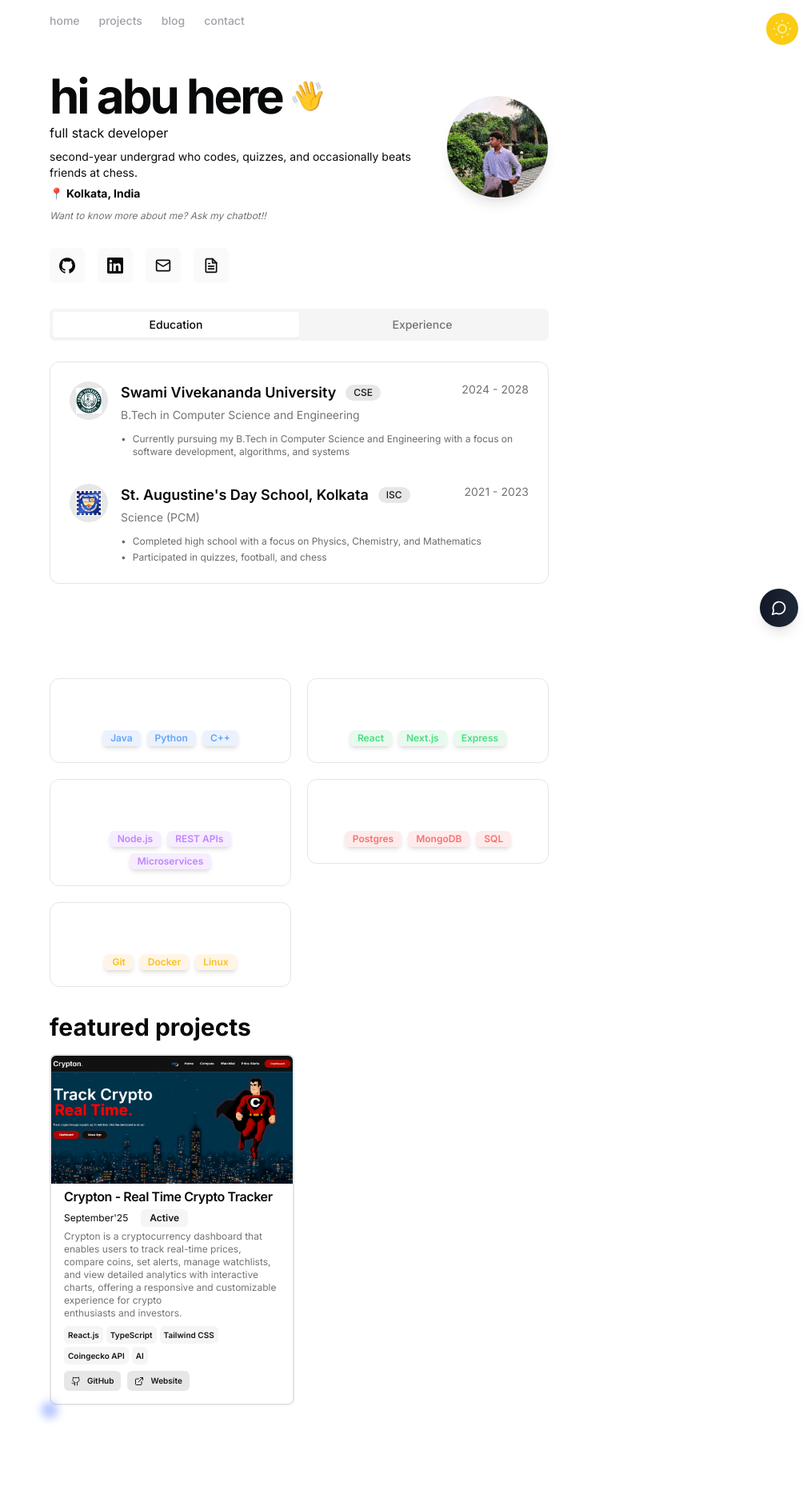
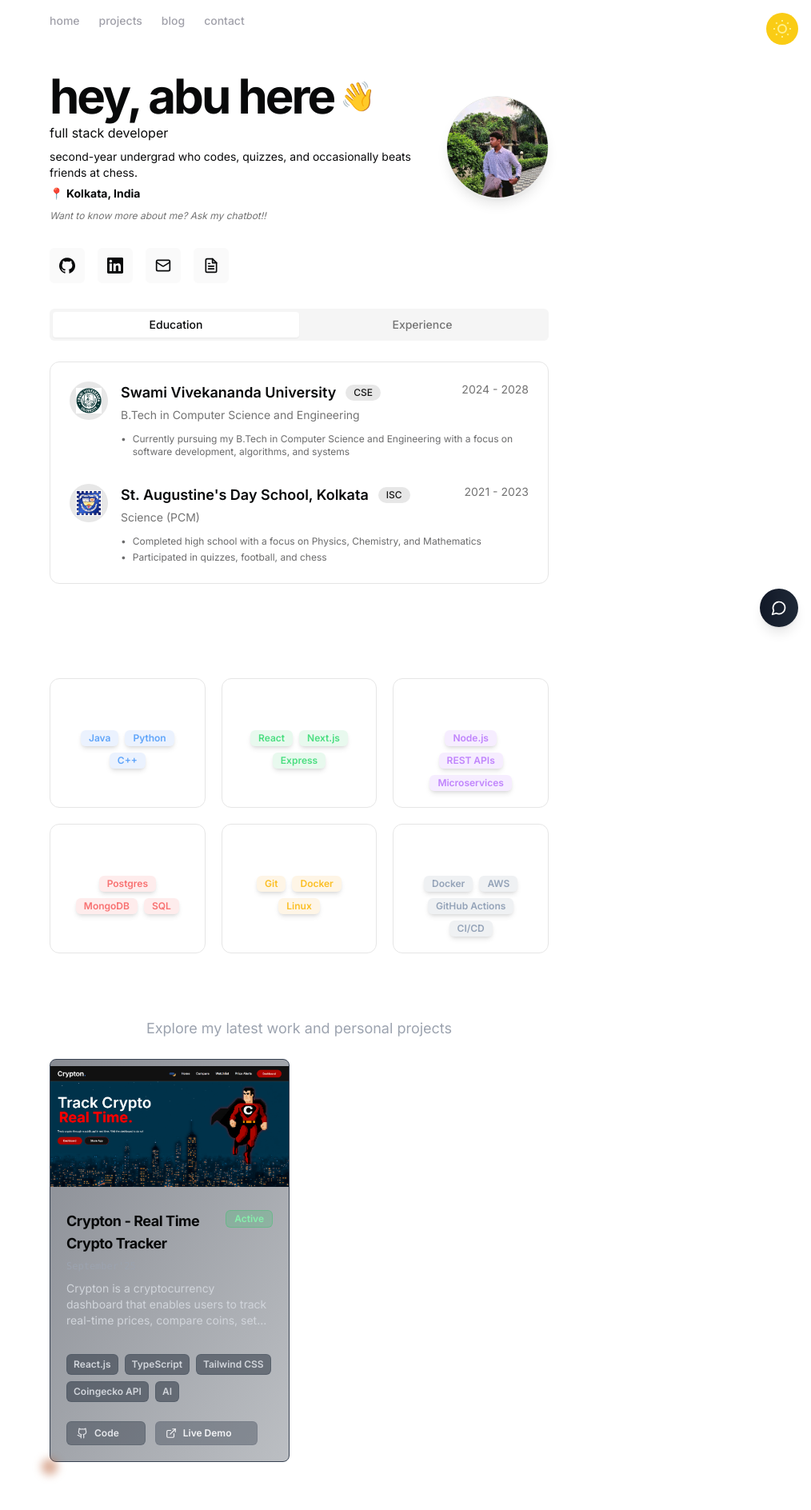
Before and after one commit to abufarisdev/portfolio-1, a Next.js app: page / in a window 1280 px wide. Shown: the top 1888 px of the page at 80% size, without its empty margins (266-1280 px from the left). Before the commit the page ends 1859 px from the top, so only its background shows below. Built offline with nearby package versions, Linux system fonts and the light colour scheme.

Commit message:
styled project card component and improved overall mood

```diff
--- a/src/app/globals.css
+++ b/src/app/globals.css
@@ -114,13 +114,37 @@
   transition:
     width 0.2s ease,
     height 0.2s ease,
-    background 0.2s ease;
+    background 0.2s ease,
+    transform 0.3s cubic-bezier(0.17, 0.67, 0.83, 0.67);
 }
 
 .magic-cursor.active {
   width: 20px;
   height: 20px;
   background: radial-gradient(circle, rgba(200, 105, 60, 0.8) 0%, rgba(200, 105, 60, 0.4) 40%, transparent 70%);
+}
+
+/* Shape-shifting cursor variations */
+.magic-cursor.circle {
+  border-radius: 50%;
+}
+
+.magic-cursor.square {
+  border-radius: 6px;
+  width: 24px;
+  height: 24px;
+}
+
+.magic-cursor.triangle {
+  clip-path: polygon(50% 0%, 0% 100%, 100% 100%);
+  width: 28px;
+  height: 24px;
+}
+
+.magic-cursor.hexagon {
+  clip-path: polygon(25% 0%, 75% 0%, 100% 50%, 75% 100%, 25% 100%, 0% 50%);
+  width: 28px;
+  height: 24px;
 }
 
 /* Ripple Container */
@@ -152,6 +176,52 @@
   }
 }
 
+/* Particle Trail Effect - The best one! */
+.particle-trail {
+  position: fixed;
+  width: 4px;
+  height: 4px;
+  background: rgba(180, 85, 40, 0.6);
+  border-radius: 50%;
+  pointer-events: none;
+  z-index: 9997;
+  animation: particle-fade 1s ease-out forwards;
+}
+
+@keyframes particle-fade {
+  0% {
+    opacity: 1;
+    transform: translate(-50%, -50%) scale(1);
+  }
+  100% {
+    opacity: 0;
+    transform: translate(-50%, -50%) scale(0);
+  }
+}
+
+/* Ghost Trail Effect */
+.ghost-cursor {
+  position: fixed;
+  width: 24px;
+  height: 24px;
+  border: 2px solid rgba(180, 85, 40, 0.3);
+  border-radius: 50%;
+  pointer-events: none;
+  z-index: 9996;
+  animation: ghost-fade 1.5s ease-out forwards;
+}
+
+@keyframes ghost-fade {
+  0% {
+    opacity: 0.7;
+    transform: translate(-50%, -50%) scale(1);
+  }
+  100% {
+    opacity: 0;
+    transform: translate(-50%, -50%) scale(1.5);
+  }
+}
+
 /* Interactive element hover states */
 a:hover ~ .magic-cursor,
 button:hover ~ .magic-cursor,
@@ -159,6 +229,36 @@ button:hover ~ .magic-cursor,
   width: 40px;
   height: 40px;
   background: radial-gradient(circle, rgba(200, 105, 60, 0.8) 0%, rgba(200, 105, 60, 0.5) 40%, transparent 70%);
+}
+
+/* Magnetic hover effect for interactive elements */
+.magnetic-element {
+  transition: transform 0.3s cubic-bezier(0.17, 0.67, 0.83, 0.67);
+}
+
+.magnetic-element:hover {
+  transform: scale(1.05);
+}
+
+/* Text reveal effect for headings */
+.text-reveal {
+  position: relative;
+  overflow: hidden;
+}
+
+.text-reveal::before {
+  content: '';
+  position: absolute;
+  top: 0;
+  left: -100%;
+  width: 100%;
+  height: 100%;
+  background: linear-gradient(90deg, transparent, rgba(180, 85, 40, 0.3), transparent);
+  transition: left 0.5s ease;
+}
+
+.text-reveal:hover::before {
+  left: 100%;
 }
 
 /* Additional rusty brown theme utilities */
@@ -189,6 +289,7 @@ button:hover ~ .magic-cursor,
 .text-muted-bright {
   color: hsl(15, 20%, 80%);
 }
+
 /* Refined blog content styles */
 .blog-content-refined {
   color: #fef3c7;
@@ -393,3 +494,60 @@ body, html {
   border: 2px solid hsl(var(--background));
   box-shadow: 0 0 0 2px hsl(var(--primary) / 0.2);
 }
+
+/* Reduced motion support */
+@media (prefers-reduced-motion: reduce) {
+  .magic-cursor,
+  .particle-trail,
+  .ghost-cursor,
+  .ripple,
+  .wave-hand {
+    animation: none !important;
+    transition: none !important;
+  }
+
+  .magnetic-element,
+  .text-reveal::before {
+    transition: none !important;
+  }
+}
+
+/* Custom styles for project cards */
+.line-clamp-2 {
+  display: -webkit-box;
+  -webkit-line-clamp: 2;
+  -webkit-box-orient: vertical;
+  overflow: hidden;
+}
+
+.line-clamp-3 {
+  display: -webkit-box;
+  -webkit-line-clamp: 3;
+  -webkit-box-orient: vertical;
+  overflow: hidden;
+}
+
+/* Smooth backdrop blur support */
+@supports (backdrop-filter: blur(10px)) {
+  .backdrop-blur-sm {
+    backdrop-filter: blur(8px);
+  }
+}
+
+/* Enhanced hover effects */
+.project-card-hover {
+  transition: all 0.3s cubic-bezier(0.4, 0, 0.2, 1);
+}
+
+.project-card-hover:hover {
+  transform: translateY(-4px) scale(1.02);
+  box-shadow: 0 20px 40px rgba(180, 83, 9, 0.15);
+}
+
+/* Gradient text effects */
+.gradient-text {
+  background: linear-gradient(135deg, #f59e0b 0%, #b45309 100%);
+  -webkit-background-clip: text;
+  -webkit-text-fill-color: transparent;
+  background-clip: text;
+}
--- a/src/app/page.tsx
+++ b/src/app/page.tsx
@@ -17,11 +17,13 @@ import {
   TabsTrigger,
   TabsContent,
 } from "@/components/ui/tabs";
-import { useEffect } from 'react';
+import { useEffect, useRef } from 'react';
 
 const BLUR_FADE_DELAY = 0.04;
 
 export default function Page() {
+  const lastParticleTimeRef = useRef(0);
+
   useEffect(() => {
     // Create custom cursor element
     const cursor = document.createElement('div');
@@ -65,8 +67,37 @@ export default function Page() {
       cursor.classList.remove('active');
     };
 
+    // Particle trail effect
+    const createParticle = (e: MouseEvent) => {
+      if (Date.now() - lastParticleTimeRef.current < 30) return; // Limit particle creation
+
+      const particle = document.createElement('div');
+      particle.className = 'particle-trail';
+      particle.style.left = `${e.clientX}px`;
+      particle.style.top = `${e.clientY}px`;
+
+      // Randomize particle size and color slightly
+      const size = 2 + Math.random() * 4;
+      const opacity = 0.4 + Math.random() * 0.3;
+      particle.style.width = `${size}px`;
+      particle.style.height = `${size}px`;
+      particle.style.background = `rgba(180, 85, 40, ${opacity})`;
+
+      document.body.appendChild(particle);
+
+      // Remove particle after animation
+      setTimeout(() => {
+        if (particle.parentNode) {
+          particle.parentNode.removeChild(particle);
+        }
+      }, 1000);
+
+      lastParticleTimeRef.current = Date.now();
+    };
+
     // Add event listeners
     document.addEventListener('mousemove', onMouseMove);
+    document.addEventListener('mousemove', createParticle);
     document.addEventListener('click', onClick);
     document.addEventListener('mousedown', onMouseDown);
     document.addEventListener('mouseup', onMouseUp);
@@ -74,12 +105,27 @@ export default function Page() {
     // Cleanup
     return () => {
       document.removeEventListener('mousemove', onMouseMove);
+      document.removeEventListener('mousemove', createParticle);
       document.removeEventListener('click', onClick);
       document.removeEventListener('mousedown', onMouseDown);
       document.removeEventListener('mouseup', onMouseUp);
-      cursor.remove();
-      rippleContainer.remove();
+
+      if (cursor.parentNode) {
+        cursor.parentNode.removeChild(cursor);
+      }
+
+      if (rippleContainer.parentNode) {
+        rippleContainer.parentNode.removeChild(rippleContainer);
+      }
+
       document.body.style.cursor = 'default';
+
+      // Clean up any remaining particles
+      document.querySelectorAll('.particle-trail').forEach(particle => {
+        if (particle.parentNode) {
+          particle.parentNode.removeChild(particle);
+        }
+      });
     };
   }, []);
 
@@ -179,6 +225,7 @@ export default function Page() {
             </div>
           </BlurFade>
         </section>
+
         {/* Tabs Section */}
         <section id="tabs" className="w-full">
           <BlurFade delay={BLUR_FADE_DELAY}>
@@ -350,7 +397,7 @@ export default function Page() {
     </BlurFade>
 
     {/* Grid for Skill Categories with Theme-Matching Cards */}
-            <div className="grid grid-cols-1 md:grid-cols-2 gap-5 w-full">
+    <div className="grid grid-cols-1 md:grid-cols-2 lg:grid-cols-3 gap-5 w-full">
       {Object.entries(DATA.skills).map(([category, skills], idx) => (
         <BlurFade
           key={category}
@@ -358,12 +405,12 @@ export default function Page() {
           className="w-full"
         >
           {/* Skill Category Card */}
-                  <div className="relative group">
+          <div className="relative group h-full"> {/* Added h-full for equal height */}
             {/* Subtle glow effect */}
-                    <div className="absolute -inset-0.5 bg-gradient-to-r from-blue-700/30 to-purple-700/30 rounded-xl opacity-0 group-hover:opacity-50 transition duration-500 blur-sm"></div>
+            <div className="absolute -inset-0.5 bg-gradient-to-r from-amber-700/30 to-amber-900/30 rounded-xl opacity-0 group-hover:opacity-50 transition duration-500 blur-sm"></div>
 
             {/* Main card content */}
-                    <div className="relative bg-card border border-border rounded-xl p-5 h-full transition-all duration-300 hover:border-blue-700/30">
+            <div className="relative bg-card border border-border rounded-xl p-5 h-full transition-all duration-300 hover:border-amber-700/30 group-hover:shadow-lg">
               {/* Category Heading - Changed to white */}
               <h3 className="text-lg font-semibold mb-4 text-center text-white">
                 {category}
@@ -385,23 +432,65 @@ export default function Page() {
           </div>
         </BlurFade>
       ))}
+
+      {/* New Technology Category Card */}
+      <BlurFade delay={BLUR_FADE_DELAY * 10 + Object.entries(DATA.skills).length * 0.1} className="w-full">
+        <div className="relative group h-full">
+          {/* Subtle glow effect */}
+          <div className="absolute -inset-0.5 bg-gradient-to-r from-amber-700/30 to-amber-900/30 rounded-xl opacity-0 group-hover:opacity-50 transition duration-500 blur-sm"></div>
+
+          {/* Main card content */}
+          <div className="relative bg-card border border-border rounded-xl p-5 h-full transition-all duration-300 hover:border-amber-700/30 group-hover:shadow-lg">
+            {/* Category Heading */}
+            <h3 className="text-lg font-semibold mb-4 text-center text-white">
+              DevOps & Cloud
+            </h3>
+
+            {/* Skills Badges */}
+            <div className="flex flex-wrap gap-2 justify-center">
+              <Badge variant="devops" className="hover:scale-105 transition-transform border-0 shadow-md">
+                Docker
+              </Badge>
+
+              <Badge variant="devops" className="hover:scale-105 transition-transform border-0 shadow-md">
+                AWS
+              </Badge>
+              <Badge variant="devops" className="hover:scale-105 transition-transform border-0 shadow-md">
+                GitHub Actions
+              </Badge>
+              <Badge variant="devops" className="hover:scale-105 transition-transform border-0 shadow-md">
+                CI/CD
+              </Badge>
+            </div>
+          </div>
+        </div>
+      </BlurFade>
     </div>
   </div>
 </section>
 
 {/* Projects Section */}
 <section id="projects">
-          <div className="space-y-4 w-full">
+  <div className="space-y-6 w-full">
     <BlurFade delay={BLUR_FADE_DELAY * 11}>
-              <h2 className="text-3xl font-bold">featured projects</h2>
+      <h2 className="text-4xl font-bold text-center text-white mb-2">
+        Featured Projects
+      </h2>
+      <p className="text-gray-400 text-center text-lg max-w-2xl mx-auto">
+        Explore my latest work and personal projects
+      </p>
     </BlurFade>
-            <div className="grid grid-cols-1 gap-3 sm:grid-cols-2 max-w-[800px] mx-auto">
+
+    <div className="grid grid-cols-1 md:grid-cols-2 lg:grid-cols-2 gap-6 max-w-6xl mx-auto">
       {DATA.projects.map((project, id) => (
-                <BlurFade key={project.title} delay={BLUR_FADE_DELAY * id * 0.05}>
+        <BlurFade
+          key={project.title}
+          delay={BLUR_FADE_DELAY * 12 + id * 0.1}
+          className="h-full"
+        >
           <ProjectCard
             href={project.href}
             githubUrl={project.githubUrl}
-                    key={project.title}
             title={project.title}
             active={project.active}
             description={project.description}
@@ -417,92 +506,6 @@ export default function Page() {
   </div>
 </section>
       </main>
-
-      {/* Add CSS for waving animation and cursor effects */}
-      <style jsx global>{`
-        .wave-hand {
-          display: inline-block;
-          animation: wave 2.5s infinite;
-          transform-origin: 70% 70%;
-          cursor: pointer;
-        }
-
-        .wave-hand:hover {
-          animation: wave 0.5s infinite;
-        }
-
-        @keyframes wave {
-          0% { transform: rotate(0deg); }
-          10% { transform: rotate(14deg); }
-          20% { transform: rotate(-8deg); }
-          30% { transform: rotate(14deg); }
-          40% { transform: rotate(-4deg); }
-          50% { transform: rotate(10deg); }
-          60% { transform: rotate(0deg); }
-          100% { transform: rotate(0deg); }
-        }
-
-        /* Magic Cursor Styles */
-        .magic-cursor {
-          position: fixed;
-          width: 30px;
-          height: 30px;
-          background: radial-gradient(circle, rgba(91, 133, 255, 0.6) 0%, rgba(91, 133, 255, 0.3) 40%, transparent 70%);
-          border-radius: 50%;
-          pointer-events: none;
-          z-index: 9999;
-          transform: translate(-50%, -50%);
-          filter: blur(4px);
-          transition:
-            width 0.2s ease,
-            height 0.2s ease,
-            background 0.2s ease;
-        }
-
-        .magic-cursor.active {
-          width: 20px;
-          height: 20px;
-          background: radial-gradient(circle, rgba(147, 197, 253, 0.8) 0%, rgba(147, 197, 253, 0.4) 40%, transparent 70%);
-        }
-
-        /* Ripple Container */
-        .ripple-container {
-          position: fixed;
-          top: 0;
-          left: 0;
-          width: 100%;
-          height: 100%;
-          pointer-events: none;
-          z-index: 9998;
-        }
-
-        /* Ripple Effect */
-        .ripple {
-          position: absolute;
-          width: 100px;
-          height: 100px;
-          background: radial-gradient(circle, rgba(147, 197, 253, 0.3) 0%, transparent 70%);
-          border-radius: 50%;
-          transform: translate(-50%, -50%) scale(0);
-          animation: ripple-effect 1s ease-out;
-        }
-
-        @keyframes ripple-effect {
-          to {
-            transform: translate(-50%, -50%) scale(4);
-            opacity: 0;
-          }
-        }
-
-        /* Interactive element hover states */
-        a:hover ~ .magic-cursor,
-        button:hover ~ .magic-cursor,
-        .badge:hover ~ .magic-cursor {
-          width: 40px;
-          height: 40px;
-          background: radial-gradient(circle, rgba(147, 197, 253, 0.8) 0%, rgba(147, 197, 253, 0.5) 40%, transparent 70%);
-        }
-      `}</style>
     </>
   );
 }
--- a/src/components/project-card.tsx
+++ b/src/components/project-card.tsx
@@ -10,7 +10,7 @@ import { cn } from "@/lib/utils";
 import Image from "next/image";
 import Link from "next/link";
 import Markdown from "react-markdown";
-import { Github, ExternalLink } from "lucide-react";
+import { Github, ExternalLink, ArrowRight } from "lucide-react";
 
 interface Props {
   title: string;
@@ -47,59 +47,85 @@ export function ProjectCard({
 }: Props) {
   return (
     <Card
-      className={
-        "flex flex-col overflow-hidden border-2 hover:shadow-2xl transition-all duration-500 ease-out h-full group hover:scale-[1.02] hover:-translate-y-2 hover:border-primary/30"
-      }
+      className={cn(
+        "flex flex-col overflow-hidden border border-gray-700 bg-gradient-to-br from-gray-900/50 to-gray-800/30",
+        "hover:shadow-2xl hover:shadow-white/5 transition-all duration-500 ease-out h-full group",
+        "hover:scale-[1.02] hover:-translate-y-1 hover:border-gray-500/50",
+        "backdrop-blur-sm",
+        className
+      )}
     >
+      {/* Image/Video Section with Overlay */}
       <Link
         href={href || "#"}
-        className={cn("block cursor-pointer overflow-hidden", className)}
+        className={cn("block cursor-pointer overflow-hidden relative", className)}
       >
         {video && (
+          <div className="relative overflow-hidden aspect-video">
             <video
               src={video}
               autoPlay
               loop
               muted
               playsInline
-            className="pointer-events-none mx-auto h-40 w-full object-cover object-top group-hover:scale-110 transition-transform duration-700"
+              className="pointer-events-none w-full h-full object-contain group-hover:scale-110 transition-transform duration-700"
             />
+            <div className="absolute inset-0 bg-gradient-to-t from-gray-950/50 to-transparent opacity-0 group-hover:opacity-100 transition-opacity duration-500" />
+          </div>
         )}
         {image && (
+          <div className="relative overflow-hidden aspect-video">
             <Image
               src={image}
               alt={title}
-            width={500}
-            height={300}
-            className="h-40 w-full overflow-hidden object-cover object-top group-hover:scale-110 transition-transform duration-700"
+              fill
+              sizes="(max-width: 768px) 100vw, (max-width: 1200px) 50vw, 33vw"
+              className="overflow-hidden object-contain group-hover:scale-110 transition-transform duration-700"
             />
+            <div className="absolute inset-0 bg-gradient-to-t from-gray-950/50 to-transparent opacity-0 group-hover:opacity-100 transition-opacity duration-500" />
+          </div>
         )}
+        {/* Hover overlay effect */}
+        <div className="absolute inset-0 bg-white/0 group-hover:bg-white/5 transition-all duration-500 flex items-center justify-center">
+          <div className="opacity-0 group-hover:opacity-100 transform translate-y-4 group-hover:translate-y-0 transition-all duration-500">
+            <div className="bg-white/90 text-gray-900 rounded-full p-2">
+              <ArrowRight className="h-5 w-5" />
+            </div>
+          </div>
+        </div>
       </Link>
-      <CardHeader className="px-4">
-        <div className="space-y-1">
-          <CardTitle className="mt-1 text-base group-hover:text-primary transition-colors duration-500">
+
+      <CardHeader className="px-5 pt-5 pb-3">
+        <div className="space-y-2">
+          <div className="flex items-start justify-between">
+            <CardTitle className="text-lg font-bold group-hover:text-white transition-colors duration-500 line-clamp-2">
               {title}
             </CardTitle>
-          <time className="font-sans text-xs">{dates}</time>
             {active && (
-            <Badge className="ml-4 group-hover:bg-primary group-hover:text-primary-foreground transition-colors duration-500" variant="secondary">
+              <Badge
+                className="ml-2 bg-green-500/20 text-green-300 border-green-500/30 hover:bg-green-500/30 transition-colors duration-300 flex-shrink-0"
+                variant="secondary"
+              >
                 Active
               </Badge>
             )}
+          </div>
+          <time className="font-mono text-xs text-gray-400">{dates}</time>
           <div className="hidden font-sans text-xs underline print:visible">
             {link?.replace("https://", "").replace("www.", "").replace("/", "")}
           </div>
-          <Markdown className="prose max-w-full text-pretty font-sans text-xs text-muted-foreground dark:prose-invert group-hover:text-foreground/80 transition-colors duration-500">
+          <Markdown className="prose max-w-full text-pretty font-sans text-sm text-gray-300 dark:prose-invert group-hover:text-gray-200 transition-colors duration-500 line-clamp-3">
             {description}
           </Markdown>
         </div>
       </CardHeader>
-      <CardContent className="mt-auto flex flex-col px-4">
+
+      <CardContent className="mt-auto flex flex-col px-5 py-3">
         {tags && tags.length > 0 && (
-          <div className="mt-2 flex flex-wrap gap-1">
+          <div className="mt-2 flex flex-wrap gap-2">
             {tags?.map((tag) => (
               <Badge
-                className="px-1 py-0 text-[10px] transition-all duration-500 group-hover:bg-primary/20 group-hover:scale-105"
+                className="px-2 py-1 text-xs bg-gray-800/50 text-gray-300 border-gray-600/50 transition-all duration-300 group-hover:bg-gray-700/60 group-hover:scale-105 group-hover:border-gray-400/50"
                 variant="secondary"
                 key={tag}
               >
@@ -109,24 +135,35 @@ export function ProjectCard({
           </div>
         )}
       </CardContent>
-      <CardFooter className="px-4 pb-4">
-        <div className="flex flex-row flex-wrap items-start gap-2">
+
+      <CardFooter className="px-5 pb-5 pt-3">
+        <div className="flex flex-row items-center gap-3">
           {/* GitHub link */}
           {githubUrl && (
-            <Link href={githubUrl} target="_blank">
-              <Badge className="flex gap-2 px-2 py-1 text-[10px] transition-all duration-300 hover:scale-110 hover:bg-primary">
-                <Github className="h-3 w-3" />
-                GitHub
+            <Link
+              href={githubUrl}
+              target="_blank"
+              className="group/link"
+            >
+              <Badge className="flex items-center gap-2 px-3 py-1.5 text-xs bg-gray-800/40 text-gray-200 border-gray-600/40 transition-all duration-300 hover:bg-gray-700/60 hover:scale-105 hover:border-gray-400/50">
+                <Github className="h-3.5 w-3.5" />
+                <span>Code</span>
+                <ExternalLink className="h-3 w-3 opacity-0 group-hover/link:opacity-100 transition-opacity duration-300" />
               </Badge>
             </Link>
           )}
 
           {/* Website link */}
           {href && (
-            <Link href={href} target="_blank">
-              <Badge className="flex gap-2 px-2 py-1 text-[10px] transition-all duration-300 hover:scale-110 hover:bg-primary">
-                <ExternalLink className="h-3 w-3" />
-                Website
+            <Link
+              href={href}
+              target="_blank"
+              className="group/link"
+            >
+              <Badge className="flex items-center gap-2 px-3 py-1.5 text-xs bg-gray-700/40 text-gray-100 border-gray-500/40 transition-all duration-300 hover:bg-gray-600/60 hover:scale-105 hover:border-gray-300/50">
+                <ExternalLink className="h-3.5 w-3.5" />
+                <span>Live Demo</span>
+                <ArrowRight className="h-3 w-3 opacity-0 group-hover/link:opacity-100 transition-opacity duration-300" />
               </Badge>
             </Link>
           )}
--- a/src/components/ui/badge.tsx
+++ b/src/components/ui/badge.tsx
@@ -16,6 +16,7 @@ const badgeVariants = cva(
         databases: "border border-red-500/30 bg-red-500/10 text-red-400",
         practices: "border border-yellow-500/30 bg-yellow-500/10 text-yellow-500",
         tools: "border border-amber-500/30 bg-amber-500/10 text-amber-400",
+        devops: "border border-slate-500/30 bg-slate-500/10 text-slate-400",
       },
     },
     defaultVariants: {
--- a/src/data/resume.tsx
+++ b/src/data/resume.tsx
@@ -1,7 +1,7 @@
 import { Icons } from "@/components/icons";
 
 export const DATA = {
-  name: "hi abu here👋",
+  name: "hey, abu here👋",
   initials: "AF",
   url: "https://abufarisportfolio.vercel.app/",
   location: "Kolkata, India",
```
Lines whose indentation alone changed are shown as unchanged.
